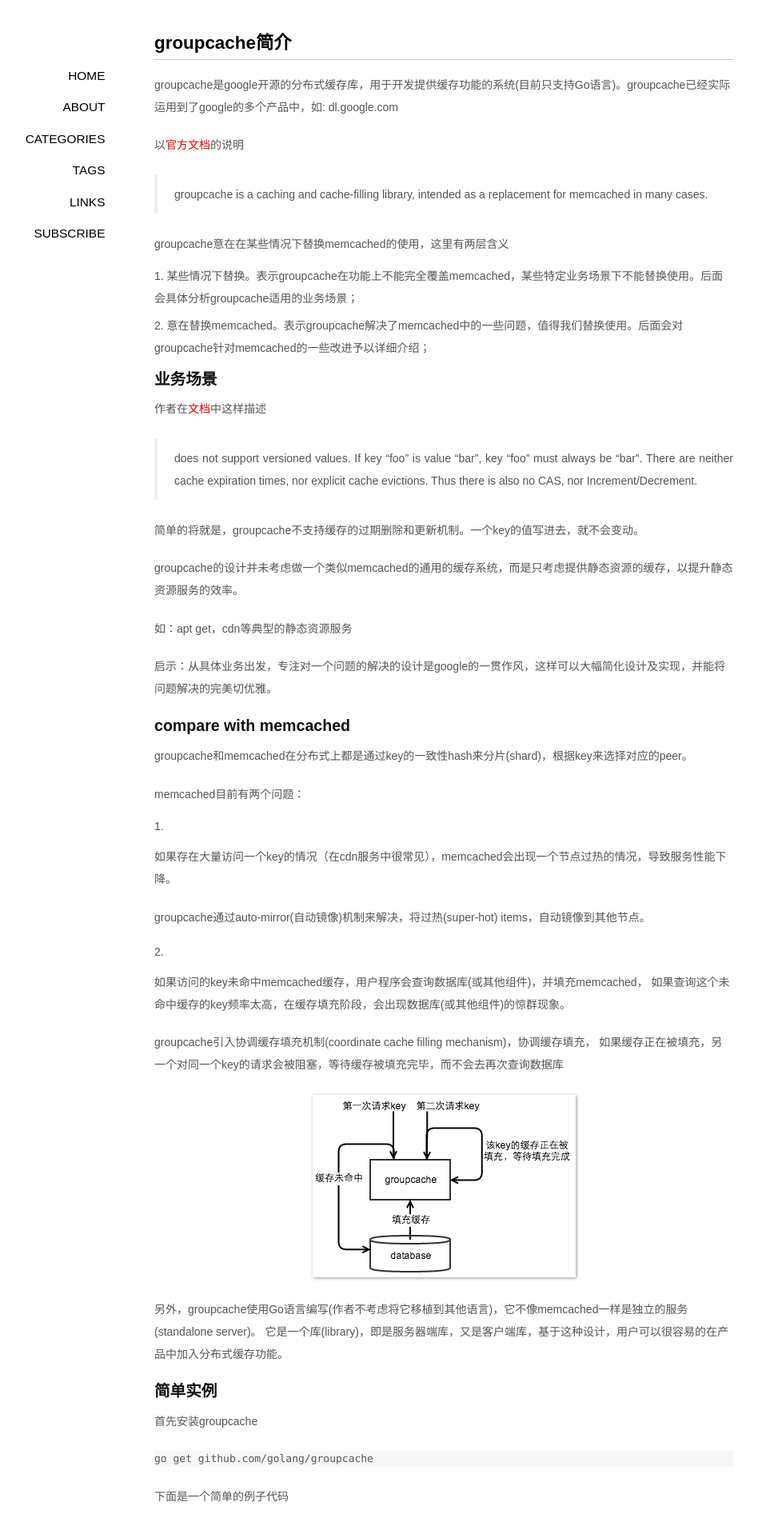
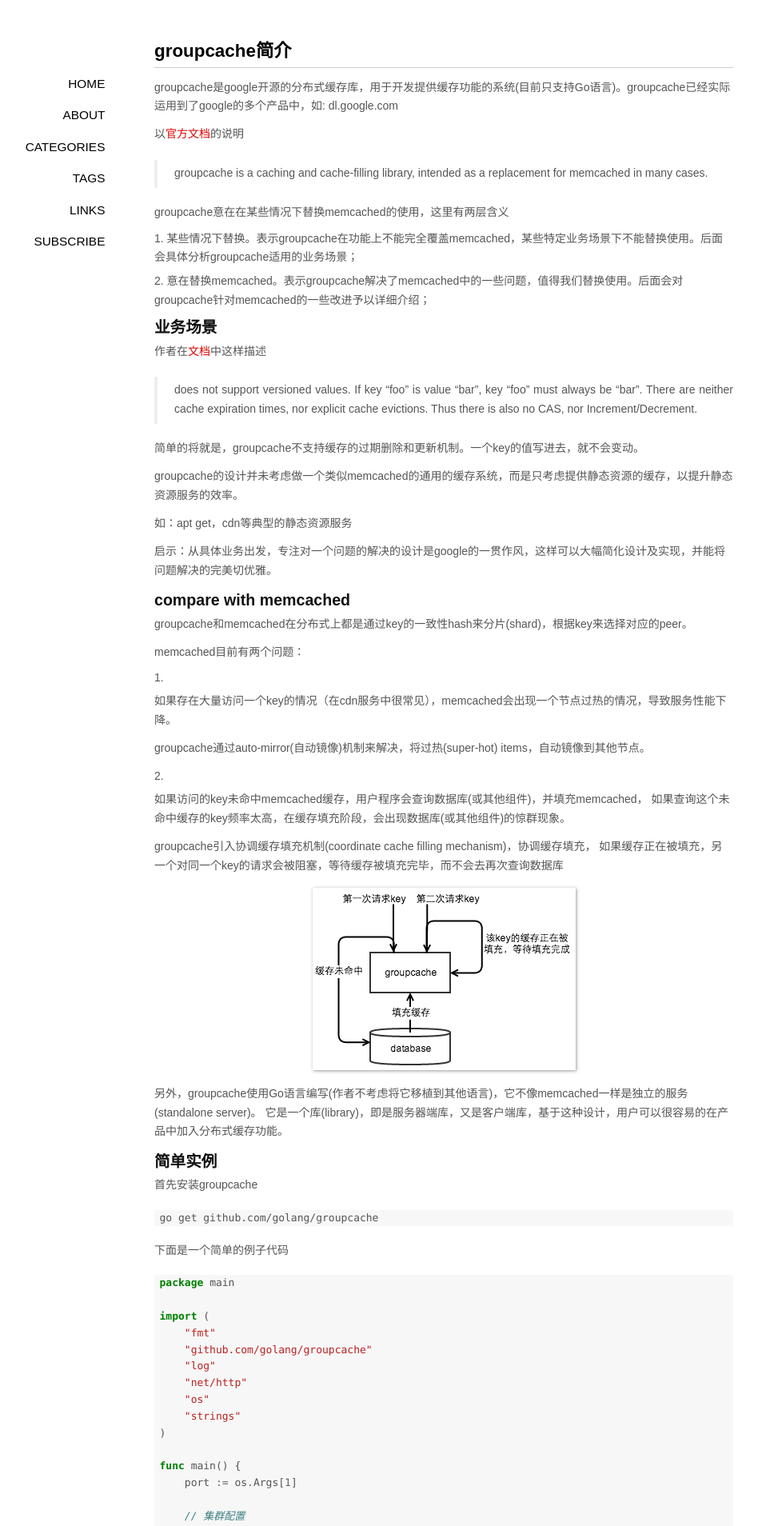
Before and after one commit to lilee/lilee.github.com, a Jekyll site: the page built from _posts/2013-10-10-groupcache.md, in a window 1280 px wide. Shown: the top 1908 px of the page at 80% size, without its empty margins (85-1033 px from the left). Built offline with Jekyll 4.4.1, drawn with Linux system fonts in a browser that asks for light colours; some web fonts are replaced; comment, search, counter and statistics services are not loaded; some of the changed text lies outside the part shown.

Commit message:
change style

```diff
--- a/_posts/2013-10-10-groupcache.md
+++ b/_posts/2013-10-10-groupcache.md
@@ -115,17 +115,17 @@ func main() {
 
 使用方法很简单，大体都是以下三个步骤：
 
-1. 配置集群
+### 1. 配置集群
 
-   集群的配置非常简单，只需要设置自己的地址，和集群内各peer（包括自己）的地址即可，groupcache使用http协议
+集群的配置非常简单，只需要设置自己的地址，和集群内各peer（包括自己）的地址即可，groupcache使用http协议
 
-   部署集群也非常简单，不需要针对不同节点进行额外配置
+部署集群也非常简单，不需要针对不同节点进行额外配置
 
-       ./test_groupcache 8081
-       ./test_groupcache 8082
-       ./test_groupcache 8083
+    ./test_groupcache 8081
+    ./test_groupcache 8082
+    ./test_groupcache 8083
 
-2. 创建cache
+### 2. 创建cache
 
    使用NewGroup创建，创建时必须指定三个参数：
 
@@ -133,6 +133,6 @@ func main() {
    2. cache大小
    3. 获取key对应本地数据的对调
 
-3. 使用Get方法获取数据
+### 3. 使用Get方法获取数据
 
 想要了解groupcache较为复杂一点的例子看一参考[Playing With Groupcache](http://www.capotej.com/blog/2013/07/28/playing-with-groupcache/)
--- a/media/css/style.css
+++ b/media/css/style.css
@@ -21,15 +21,15 @@ p{padding:.5em 0;}
 li{padding:.2em 0;}
 ol,ul{list-style-position:inside;}
 ol ul, ul ol, ul ul, ol ol {margin-left:1em;}
-pre code{margin:1em 0;font-size:13px;line-height:1.6;display:block;overflow:auto;}
+pre code{margin:1em 0.5em;font-size:13px;line-height:1.6;display:block;overflow:auto;}
 blockquote{display:block;text-align:justify;border-left:4px solid #eeeeee;}
 blockquote{margin:1em 0em;padding-left:1.5em;}
 blockquote p{margin:0;padding:.5em 0;}
 #container{width:724px;margin:2em auto;display:block;padding:0 2em;}
-.content{font-size:14px;line-height:2em;}
+.content{font-size:14px;line-height:1.7em;}
 .content h1{padding:.5em 0;}
 .content img{max-width:600px;display:block;margin:4px auto;-webkit-box-shadow:#999 1px 1px 4px;-moz-box-shadow:#999 1px 1px 4px;box-shadow:#999 1px 1px 4px;}
-article p {padding: .7em 0;}
+article p {padding: .4em 0;}
 #tag_cloud{margin-bottom: 1em;}
 #tag_cloud a:hover{color:#333333 !important;text-decoration:none;}
 .listing-item,.listing-seperator{list-style-type:none;}
@@ -42,10 +42,10 @@ nav{font-family:"Electrolize",sans-serif;font-size:1.1em;text-transform:uppercas
 nav a{display:block;padding:.7em 1em;color:#000000;}
 nav a:hover{background-color:#ff0000;text-decoration:none;color:#f9f9f9;-webkit-transition:color .2s linear;}
 .post{padding:.5em 0em;}
-h1{font-family:"Cuprum","Hiragino Sans GB","Microsoft YaHei",sans-serif;font-size:1.6em;color:#000;}
+h1{font-family:"Cuprum","Hiragino Sans GB","Microsoft YaHei",sans-serif;font-size:1.6em;color:#000;margin-top:10px;}
 h2{font-family:"Cuprum","Hiragino Sans GB","Microsoft YaHei",sans-serif;font-size:1.4em;color:#111;margin-top:8px;}
-h3{font-family:"Cuprum","Hiragino Sans GB","Microsoft YaHei",sans-serif;font-size:1.2em;color:#222;}
-h4{font-family:"Cuprum","Hiragino Sans GB","Microsoft YaHei",sans-serif;font-size:1em;color:#333;}
+h3{font-family:"Cuprum","Hiragino Sans GB","Microsoft YaHei",sans-serif;font-size:1.2em;color:#222;margin-top:6px;}
+h4{font-family:"Cuprum","Hiragino Sans GB","Microsoft YaHei",sans-serif;font-size:1em;color:#333;margin-top:4px;}
 pre,code{font-family:Menlo,"Andale Mono",Consolas,"Courier New",Monaco,monospace;font-size:13px;}
 code{background-color:#F7F7F7;}
 embed,object,iframe{display:block;margin:4px auto;}
```
